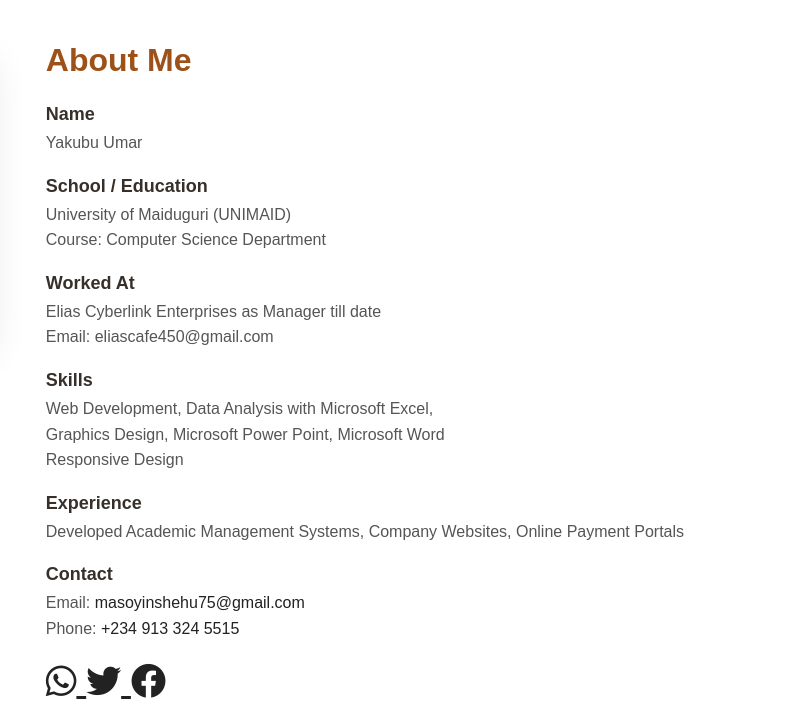
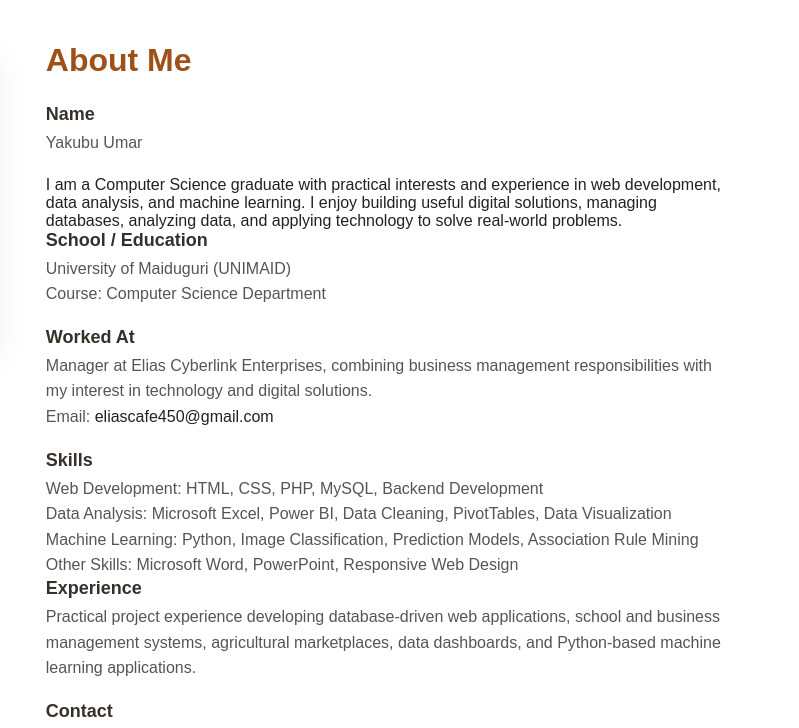
Before and after one commit to masoyin/Portfolio, a plain HTML site: page about.html in a window 1280 px wide. Shown: the part 142-870 px from the top of the page, 481-1280 px from the left. Drawn offline with Linux system fonts and the light colour scheme.

Commit message:
Update about.html

```diff
--- a/about.html
+++ b/about.html
@@ -435,14 +435,18 @@ nav ul li a.active{
 
             <!-- Right: Information -->
             <div class="about-right">
+                <!-- Personal Info -->
                 <h2>About Me</h2>
-
-                <!-- Personal Info -->
-
                 <div class="about-item">
                     <h3>Name</h3>
                     <p>Yakubu Umar</p>
                 </div>
+                    <p class="about-intro">
+                        I am a Computer Science graduate with practical interests and experience
+                        in web development, data analysis, and machine learning. I enjoy building
+                        useful digital solutions, managing databases, analyzing data, and applying
+                        technology to solve real-world problems.
+                    </p>
                 <div class="about-item">
                     <h3>School / Education</h3>
                     <p>University of Maiduguri (UNIMAID)<br>
@@ -450,18 +454,31 @@ nav ul li a.active{
                 </div>
                 <div class="about-item">
                     <h3>Worked At</h3>
-                    <p>Elias Cyberlink Enterprises as Manager till date</p>
-                    <p>Email: eliascafe450@gmail.com</p>
+                    <p>Manager at Elias Cyberlink Enterprises, combining business
+                    management responsibilities with my interest in technology and
+                    digital solutions.</p>
+                    <p>Email: <a href="mailto:eliascafe450@gmail.com">
+                        eliascafe450@gmail.com
+                    </a></p>
                 </div>
                 <div class="about-item">
                     <h3>Skills</h3>
-                    <p>Web Development, Data Analysis with Microsoft Excel,<br>
-                        Graphics Design, Microsoft Power Point, Microsoft Word
-                        <br>Responsive Design</p>
-                </div>
+                    <p>
+                        Web Development: HTML, CSS, PHP, MySQL, Backend Development<br>
+                        Data Analysis: Microsoft Excel, Power BI, Data Cleaning,
+                        PivotTables, Data Visualization<br>
+                        Machine Learning: Python, Image Classification,
+                        Prediction Models, Association Rule Mining<br>
+                        Other Skills: Microsoft Word, PowerPoint, Responsive Web Design
+                    </p>
                 <div class="about-item">
                     <h3>Experience</h3>
-                    <p>Developed Academic Management Systems, Company Websites, Online Payment Portals</p>
+                    <p>
+                        Practical project experience developing database-driven web
+                        applications, school and business management systems,
+                        agricultural marketplaces, data dashboards, and Python-based
+                        machine learning applications.
+                    </p>
                 </div>
 
                 <!-- Contact Info -->
```
